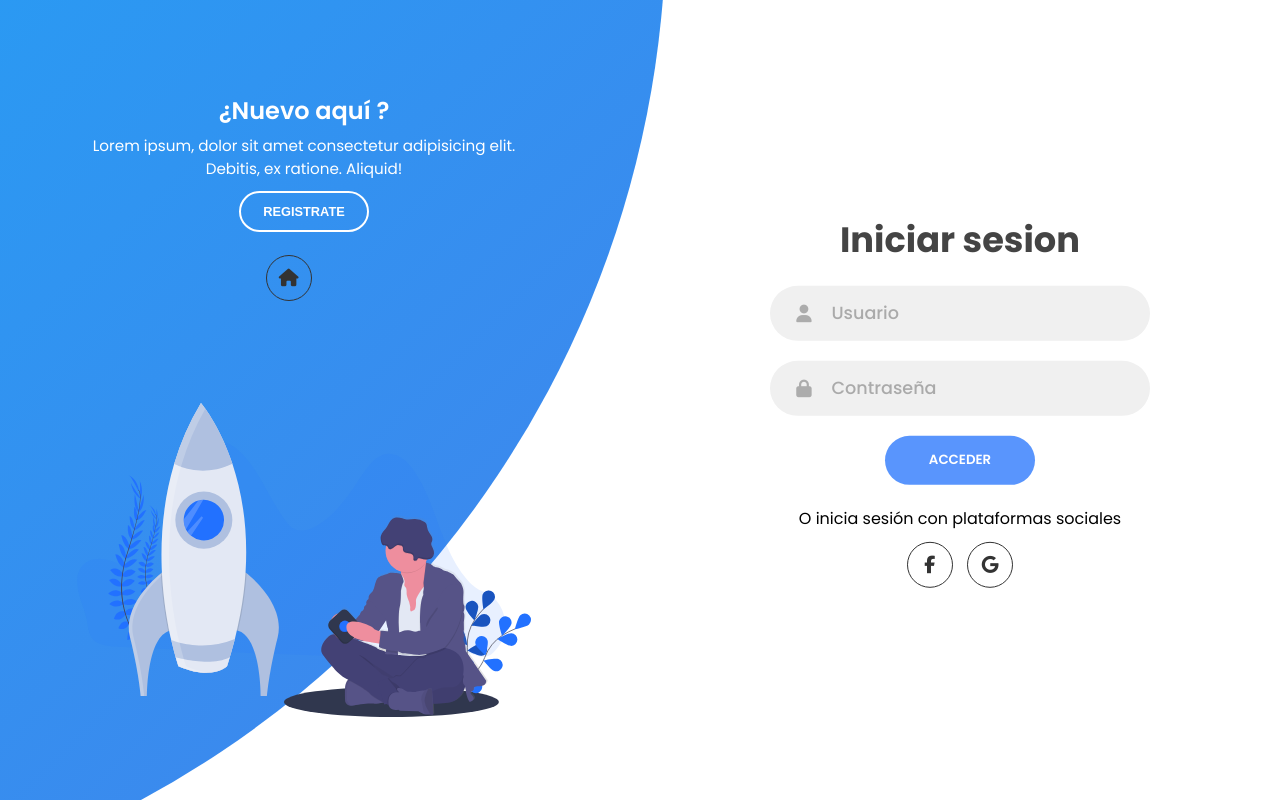
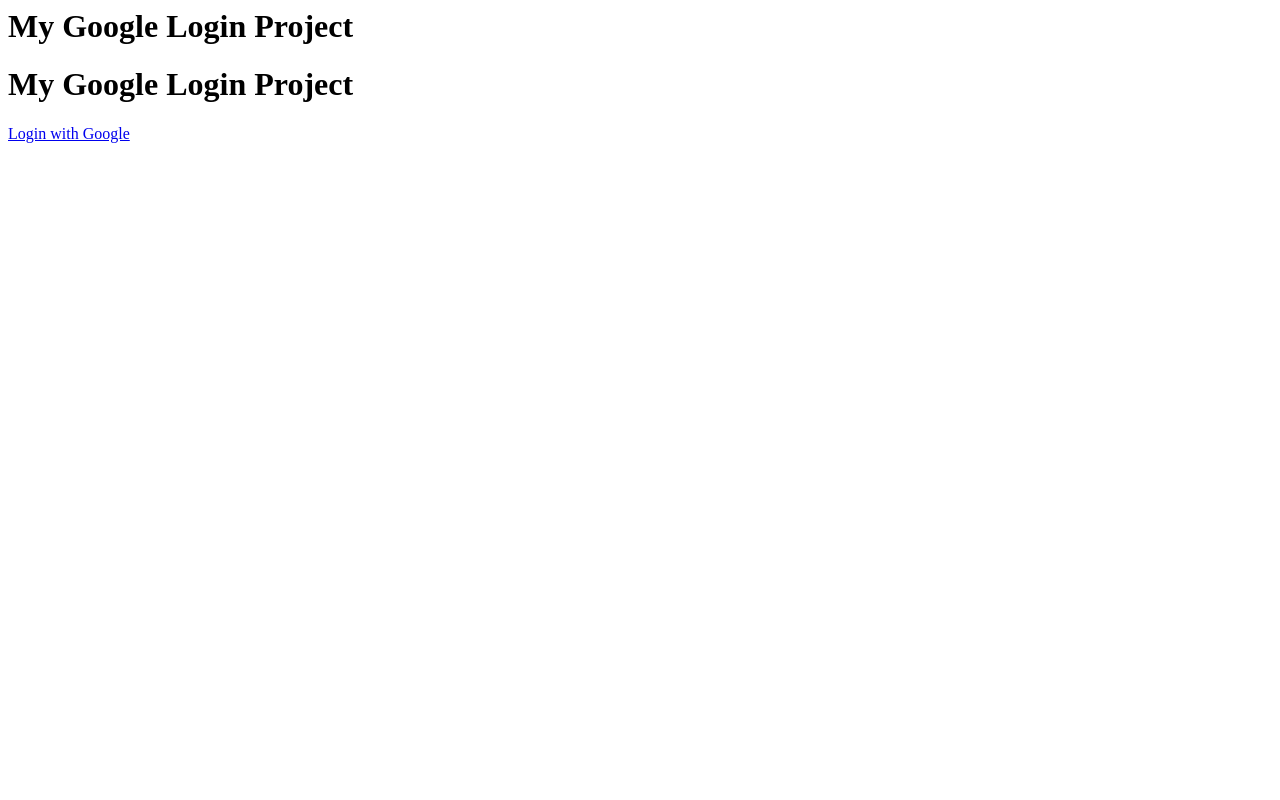
Before and after one commit to fiestasboy/boy-fiestas, a Django app: page /login in a window 1280 px wide. Run offline with Django 3.2, Linux system fonts and the light colour scheme; parts of the project's set-up code (start-up, migrations or seed data) failed here and were passed over; some libraries are stand-ins or nearby versions.

Commit message:
login updated

```diff
--- a/app/templates/login.html
+++ b/app/templates/login.html
@@ -1,121 +1,20 @@
-{% load static %}
-<!DOCTYPE html>
-<html lang="en">
-  <head>
-    <meta charset="UTF-8" />
-    <meta name="viewport" content="width=device-width, initial-scale=1.0" />
-    <script
-      src="https://kit.fontawesome.com/64d58efce2.js"
-      crossorigin="anonymous"
-    ></script>
-    <link rel="stylesheet" href="{% static 'assets/css/style.css' %}" />
-    <link rel="shortcut icon" href="{% static 'assets\img\icono.ico' %}">
-    <title>Boyfiestas</title>
-  </head>
-  <body>
+{% load socialaccount %}
+<html>
 
-    <div class="container">
-      <div class="forms-container">
-        <div class="signin-signup">
-          <form action="#" class="sign-in-form">
+<head>
+    <title>Google Registration</title>
+</head>
 
+<body>
+    <h1>My Google Login Project</h1>
+    {% if user.is_authenticated %}
+    <p>Welcome, {{ user.username }} !</p>
 
-            <h2 class="title">Iniciar sesion</h2>
+    {% else %}
+    <h1>My Google Login Project</h1>
+    <a href="{% provider_login_url 'google' %}">Login with Google</a>
+    {% endif %}
 
-            <div class="input-field">
-              <i class="fas fa-user"></i>
-              <input type="text" placeholder="Usuario" />
-            </div>
-            <div class="input-field">
-              <i class="fas fa-lock"></i>
-              <input type="password" placeholder="Contraseña" />
-            </div>
-            <input type="submit" value="Acceder" class="btn solid" />
-            <p class="social-text">O inicia sesión con plataformas sociales</p>
-            <div class="social-media">
-              <a href="#" class="social-icon">
-                <i class="fab fa-facebook-f"></i>
-              </a>
+</body>
 
-              </a>
-              <a href="#" class="social-icon">
-                <i class="fab fa-google"></i>
-              </a>
-
-
-            </div>
-
-          </form>
-          <form action="#" class="sign-up-form">
-            <h2 class="title">Registrate</h2>
-            <div class="input-field">
-              <i class="fas fa-user"></i>
-              <input type="text" placeholder="Nombre de usuario" />
-            </div>
-            <div class="input-field">
-              <i class="fas fa-envelope"></i>
-              <input type="email" placeholder="Correo" />
-            </div>
-            <div class="input-field">
-              <i class="fas fa-lock"></i>
-              <input type="password" placeholder="Contraseña" />
-            </div>
-            <input type="submit" class="btn" value="Acceder" />
-            <p class="social-text">O regístrate con plataformas sociales</p>
-            <div class="social-media">
-              <a href="#" class="social-icon">
-                <i class="fab fa-facebook-f"></i>
-              </a>
-              <a href="#" class="social-icon">
-                <i class="fab fa-google"></i>
-              </a>
-            </div>
-          </form>
-        </div>
-      </div>
-
-      <div class="panels-container">
-        <div class="panel left-panel">
-          <div class="content">
-            <h3>¿Nuevo aquí ?</h3>
-            <p>
-              Lorem ipsum, dolor sit amet consectetur adipisicing elit. Debitis,
-              ex ratione. Aliquid!
-            </p>
-            <button class="btn transparent" id="sign-up-btn">
-              Registrate
-            </button>
-            <div style="margin-top: 5%; margin-left: 40%;">
-
-              <a href="/" class="social-icon">
-                <i class="fas fa-home"></i>
-              </a>
-            </div>
-          </div>
-          <img src="{% static 'assets\img\log.svg' %}" class="image" alt="" />
-        </div>
-        <div class="panel right-panel">
-          <div class="content">
-            <h3>¿Uno de nosotros ?</h3>
-            <p>
-              Lorem ipsum dolor sit amet consectetur adipisicing elit. Nostrum
-              laboriosam ad deleniti.
-            </p>
-            <button class="btn transparent" id="sign-in-btn">
-              Iniciar sesion
-            </button>
-            <div style="margin-top: 5%; margin-left: 40%;">
-
-              <a href="/" class="social-icon">
-                <i class="fas fa-home"></i>
-              </a>
-            </div>
-          </div>
-          <img src="{% static 'assets\img\register.svg' %}" class="image" alt="" />
-        </div>
-      </div>
-    </div>
-
-    <script src="{% static 'assets/js/app.js' %}"></script>
-  </body>
 </html>
--- a/boyFiestas/settings.py
+++ b/boyFiestas/settings.py
@@ -37,6 +37,7 @@ INSTALLED_APPS = [
     'django.contrib.sessions',
     'django.contrib.messages',
     'django.contrib.staticfiles',
+    'django.contrib.sites',
     'app',
     # django-allauth apps
     'allauth',
```
Also changed, not shown: db.sqlite3 (deleted), 1 other file.
